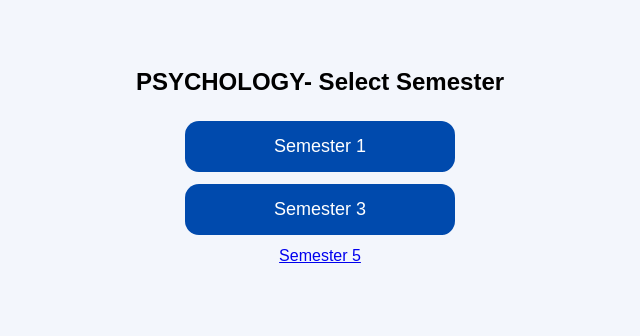
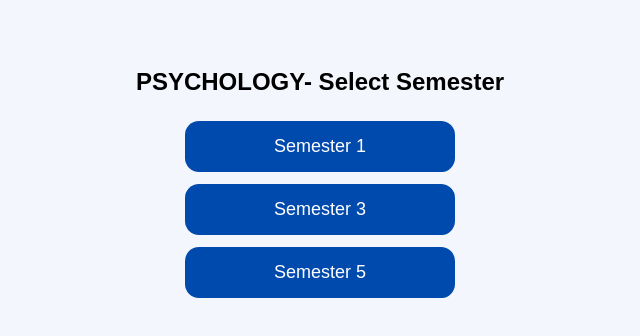
Before and after one commit to AadiArjun/CHRIST-COLLEGE-FEEDBACK, a plain HTML site: page psychology.html in a window 1280 px wide. Shown: the whole page, without its empty margins (320-960 px from the left). Drawn offline with Linux system fonts and the light colour scheme.

Commit message:
Update psychology.html

```diff
--- a/psychology.html
+++ b/psychology.html
@@ -37,7 +37,7 @@ h2{
 
 <a href="PSYCHOLOGY-sem-1.html" class="btn">Semester 1</a>
 <a href="PSYCHOLOGY-sem-3.html" class="btn">Semester 3</a>
-<a href="https://script.google.com/macros/s/AKfycbzyX5C_kr1ScV6z7aMErUpNDaOW_iX7lpyNDxWarMQq1d5WuZdXTJjp6sGJ-__pT3WoVw/exec class="btn">Semester 5</a>
+<a href="https://script.google.com/macros/s/AKfycbzyX5C_kr1ScV6z7aMErUpNDaOW_iX7lpyNDxWarMQq1d5WuZdXTJjp6sGJ-__pT3WoVw/exec" class="btn">Semester 5</a>
 
 
 </body>
```
